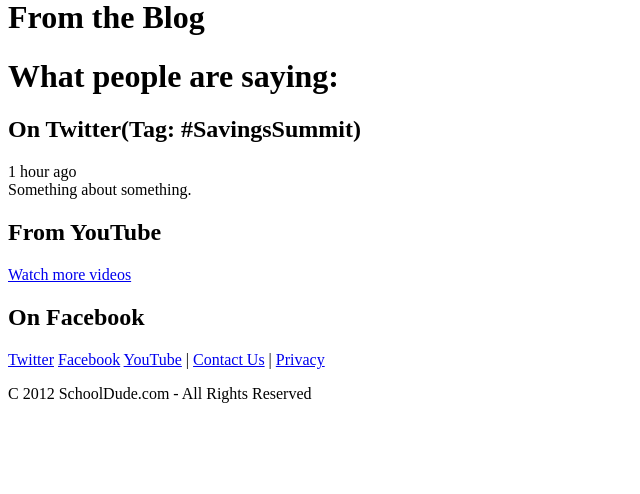
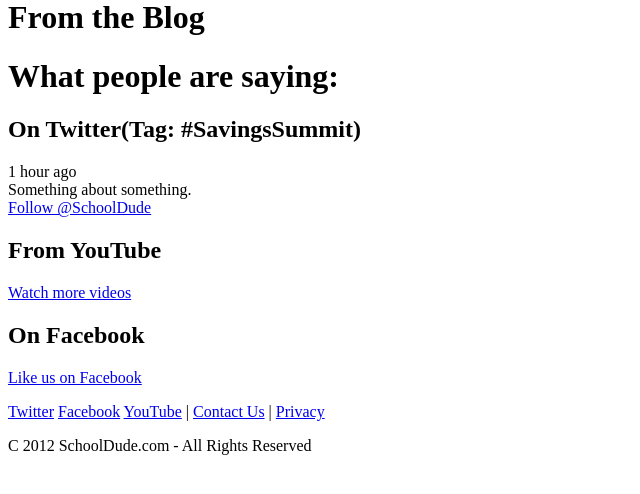
Before and after one commit to resnostyle/SD-Project, a PHP site: page / in a window 1280 px wide. Shown: the part 240-734 px from the top of the page, without its empty margins (0-640 px from the left). Run offline with PHP 8.4, Linux system fonts and the light colour scheme.

Commit message:
added buttons

```diff
--- a/index.php
+++ b/index.php
@@ -39,12 +39,14 @@
                     <div class="time">1 hour ago</div>
                     Something about something.
                 </div>
-
+                <a href="#" class="button">Follow @SchoolDude</a>
                 <h2>From YouTube</h2>
                <!-- <iframe width="560" height="315" src="https://www.youtube.com/embed/GemGY0r6gTU?rel=0" frameborder="0" allowfullscreen></iframe> -->
                 <a href="http://www.youtube.com/user/SchoolDudeDotCom">Watch more videos</a>
 
                 <h2>On Facebook</h2>
+
+                <a href="#" class="button">Like us on Facebook</a>
             </div>
         </div>
 
```
Also changed, not shown: 1 other file.
